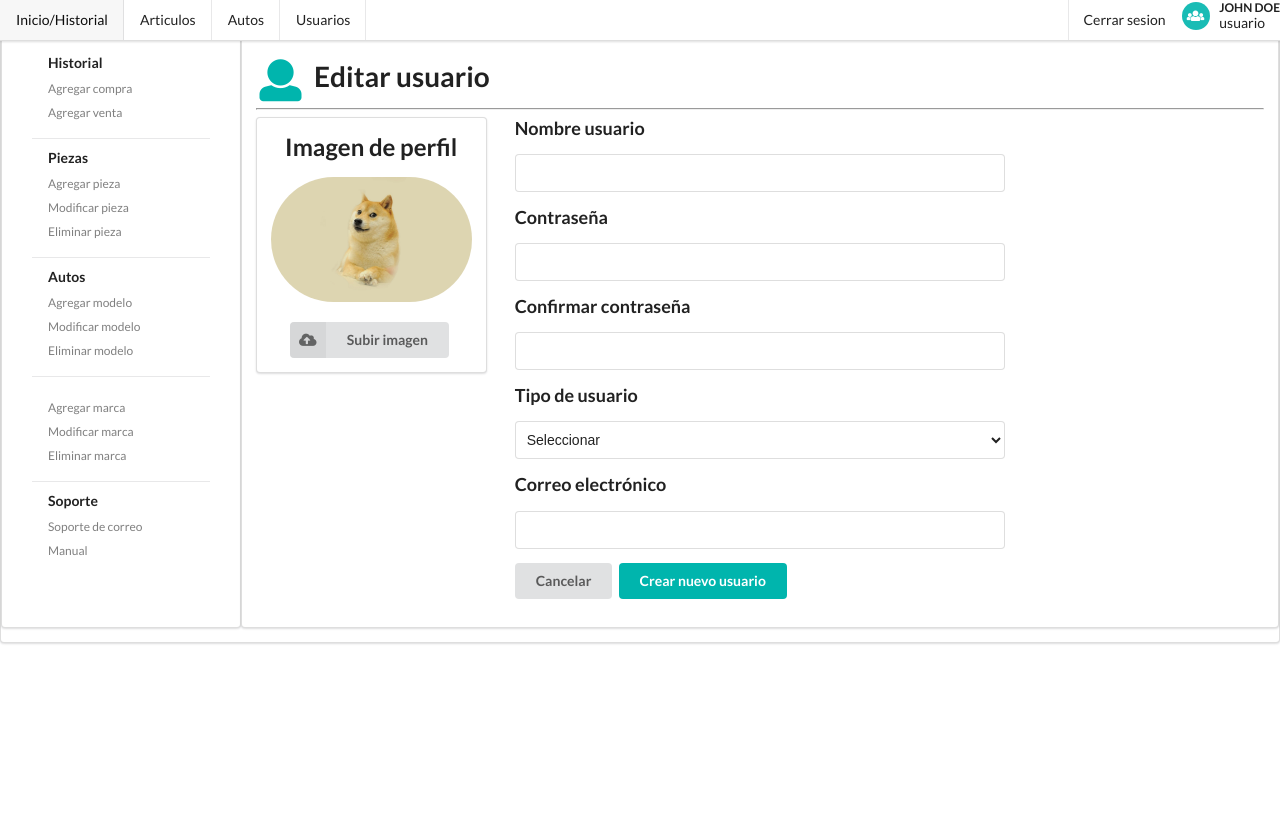
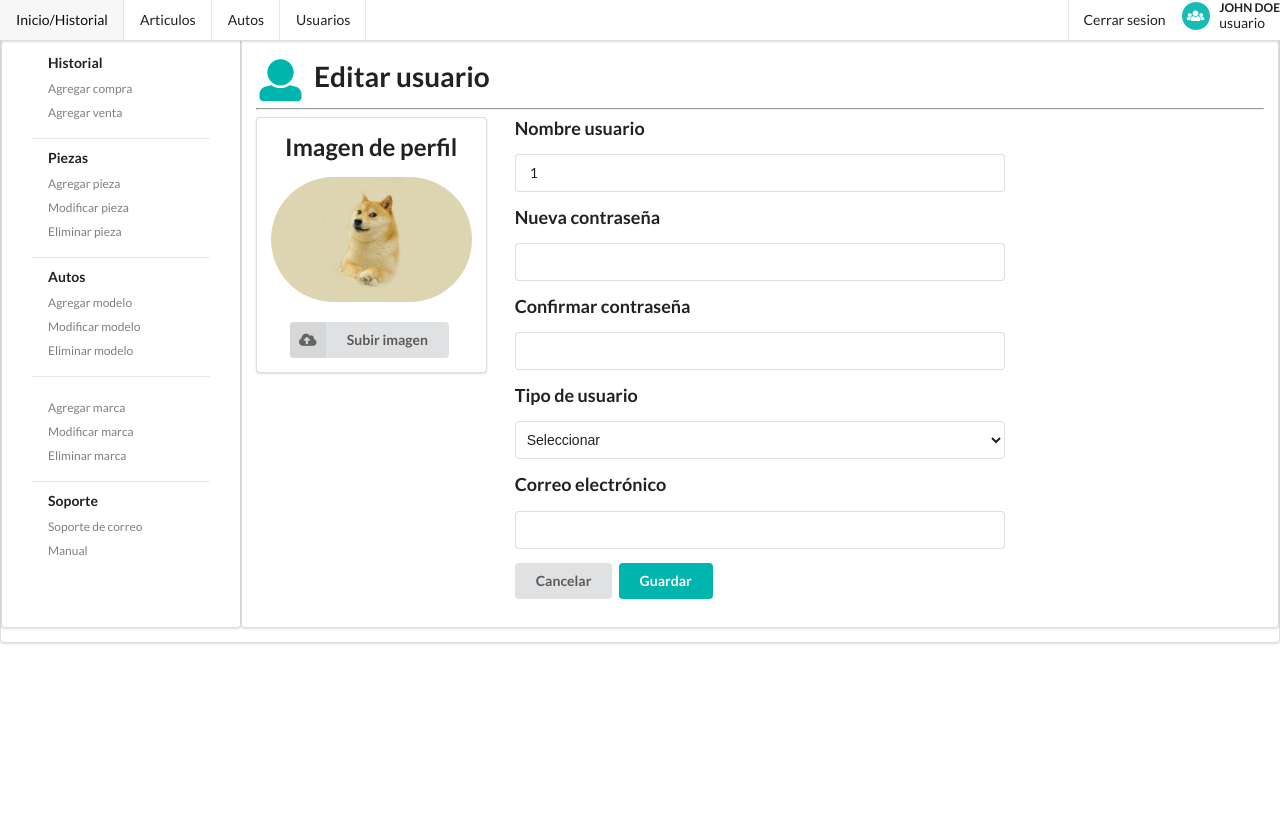
Before and after one commit to rukkion/PROYECTO, a PHP site: page /php/editar_usuario.php?nombre=1 in a window 1280 px wide. Run offline with PHP 8.4, Linux system fonts and the light colour scheme; data that the repository does not hold is empty.

Commit message:
Edicion usuaro

```diff
--- /dev/null
+++ b/js/editar_usuario.js
@@ -0,0 +1,6 @@
+function validarPassword(pass,rpass){
+    if(inputs[pass].value!=inputs[rpass].value){
+        alert("Las contraseñas no coinciden.");
+        inputs[rpass].value="";
+    }
+}
--- a/php/editar_usuario.php
+++ b/php/editar_usuario.php
@@ -12,7 +12,7 @@
 
 
 <hr>
-<form class="ui fluid form" action="post" autocomplete="off">
+<form class="ui fluid form" method="post" action="editar_usuario-manejo.php" autocomplete="off">
     <div class="ui two column grid">
         <div class="four wide column">
             <div class="ui center aligned segment">
@@ -28,10 +28,13 @@
         <div class="thisteen wide column">
             <div class="field">
                 <h3>Nombre usuario </h3>
-                <input type="text" name="usuario" id="usuario" >
+                <?php
+                    echo '<input type="text" name="usuario" id="usuario" value="'.$_GET["nombre"].'">';
+                ?>
+
             </div>
             <div class="field">
-                <h3>Contraseña </h3>
+                <h3>Nueva contraseña </h3>
                 <input type="password" name="password" id="password">
             </div>
             <div class="field">
@@ -42,13 +45,23 @@
                 <h3>Tipo de usuario </h3>
                 <select class="ui dropdown">
                     <option value="">Seleccionar</option>
-                    <option value="1">Usuario</option>
-                    <option value="0">Administrador</option>
+                    <?php
+                        if($_GET["tipo"]==="Administrador"){
+                            echo '<option value="1">Usuario</option>';
+                            echo '<option value="0" selected>Administrador</option>';
+                        }elseif($_GET["tipo"]==="Usuario"){
+                            echo '<option value="1" selected>Usuario</option>';
+                            echo '<option value="0">Administrador</option>';
+                        }
+                    ?>
+
                 </select>
             </div>
             <div class="field">
                 <h3>Correo electrónico</h3>
-                <input type="email" name="correo" id="correo">
+                <?php
+                    echo '<input type="email" name="correo" id="correo" value="'.$_GET["correo"].'">';
+                ?>
             </div>
             <div class="field ">
 
@@ -56,7 +69,7 @@
                     Cancelar
                   </button>
                   <button class="ui teal  button" type="submit">
-                    Crear nuevo usuario
+                    Guardar
                   </button>
             </div>
         </div>
--- a/php/usuarios.php
+++ b/php/usuarios.php
@@ -45,7 +45,7 @@
               echo    '<td>'.$renglon["nombre_usuario"].'</td>';
               echo    '<td>'.$renglon["correo"].'</td>';
               echo    '<td>'.$renglon["tipo"].'</td>';
-              echo    '<td class="center aligned"><a class="ui blue button" href="editar_usuario.php?id='.$renglon["id_usuario"].'">Editar</a></td>';
+              echo    '<td class="center aligned"><a class="ui blue button" href="editar_usuario.php?id='.$renglon["id_usuario"].'&nombre='.$renglon["nombre_usuario"].'&correo='.$renglon["correo"].'&tipo='.$renglon["tipo"].'">Editar</a></td>';
               echo    '<td class="center aligned"><a class="ui red button" href="#">Eliminar</a></td>';
               echo  '</tr>';
             }
```
Also changed, not shown: php/editar_usuario-manejo.php (added).
